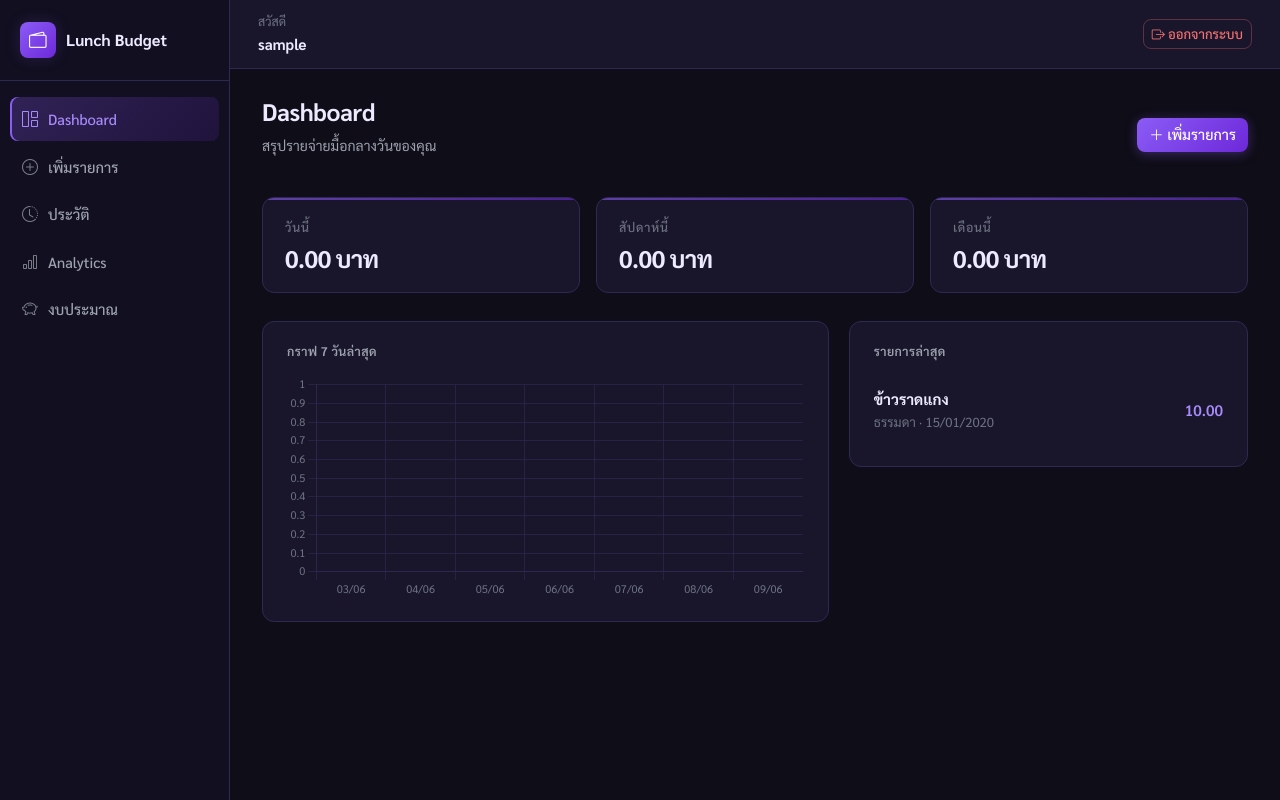
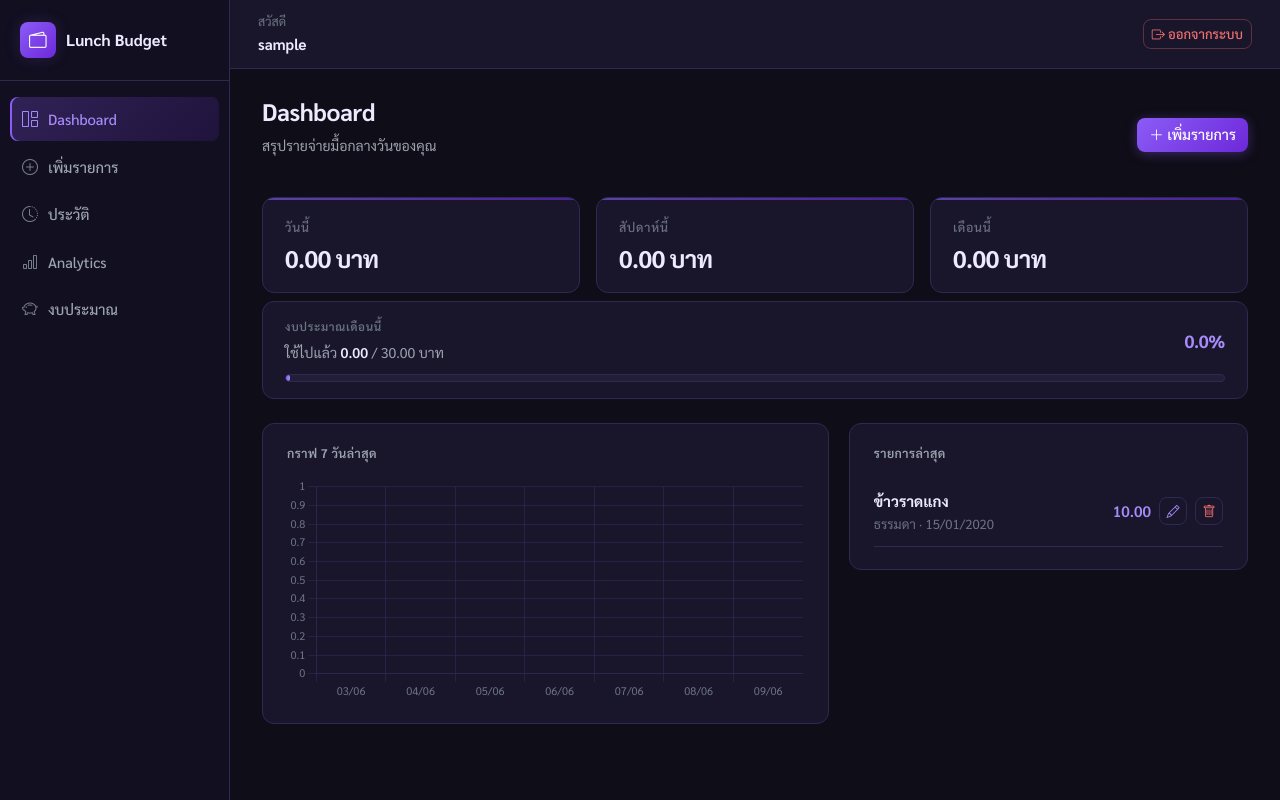
Before and after one commit to sing6738/student-lunch-expense-tracker, a Flask app: page /dashboard in a window 1280 px wide. Run offline with Flask 3, Linux system fonts and the light colour scheme; the visitor is signed in with stand-in values (Sample User, id 1); tables that the repository leaves empty hold one stand-in row (values such as "Sample post").

Commit message:
Add files via upload

```diff
--- a/templates/dashboard.html
+++ b/templates/dashboard.html
@@ -28,6 +28,26 @@
   </article>
 </section>
 
+{% if monthly_budget %}
+<section class="panel budget-progress-panel">
+  <div class="budget-progress-header">
+    <div>
+      <span class="budget-label">งบประมาณเดือนนี้</span>
+      <span class="budget-numbers">
+        ใช้ไปแล้ว <strong>{{ month_total|baht }}</strong> / {{ monthly_budget|baht }} บาท
+      </span>
+    </div>
+    <span class="budget-percent {% if budget_percent >= 100 %}over{% elif budget_percent >= 80 %}warn{% endif %}">
+      {{ budget_percent }}%
+    </span>
+  </div>
+  <div class="budget-bar-track">
+    <div class="budget-bar-fill {% if budget_percent >= 100 %}over{% elif budget_percent >= 80 %}warn{% endif %}"
+         style="width: {{ budget_percent }}%"></div>
+  </div>
+</section>
+{% endif %}
+
 <div class="row g-4 mt-1">
   <div class="col-lg-7">
     <section class="panel">
@@ -49,7 +69,34 @@
             <strong>{{ expense.menu.restaurant.name }}</strong>
             <div class="text-muted small">{{ expense.menu.menu_name }} · {{ expense.expense_date.strftime("%d/%m/%Y") }}</div>
           </div>
-          <span class="amount">{{ expense.price|baht }}</span>
+          <div class="d-flex align-items-center gap-2">
+            <span class="amount">{{ expense.price|baht }}</span>
+            <a class="quick-action-btn edit" href="{{ url_for('edit_expense', expense_id=expense.id) }}" title="แก้ไข">
+              <i class="bi bi-pencil"></i>
+            </a>
+            <button class="quick-action-btn del" data-bs-toggle="modal" data-bs-target="#qDelModal{{ expense.id }}" title="ลบ">
+              <i class="bi bi-trash"></i>
+            </button>
+          </div>
+        </div>
+
+        <div class="modal fade" id="qDelModal{{ expense.id }}" tabindex="-1" aria-hidden="true">
+          <div class="modal-dialog modal-dialog-centered">
+            <div class="modal-content text-start">
+              <div class="modal-header">
+                <h5 class="modal-title">ยืนยันการลบ</h5>
+                <button type="button" class="btn-close" data-bs-dismiss="modal" aria-label="Close"></button>
+              </div>
+              <div class="modal-body">ต้องการลบรายการ {{ expense.menu.restaurant.name }} - {{ expense.menu.menu_name }} ใช่ไหม?</div>
+              <div class="modal-footer">
+                <button type="button" class="btn btn-light" data-bs-dismiss="modal">ยกเลิก</button>
+                <form method="post" action="{{ url_for('delete_expense', expense_id=expense.id) }}">
+                  <input type="hidden" name="csrf_token" value="{{ csrf_token() }}">
+                  <button class="btn btn-danger" type="submit">ลบรายการ</button>
+                </form>
+              </div>
+            </div>
+          </div>
         </div>
         {% else %}
         <div class="text-muted py-3">ยังไม่มีรายการ</div>
```
